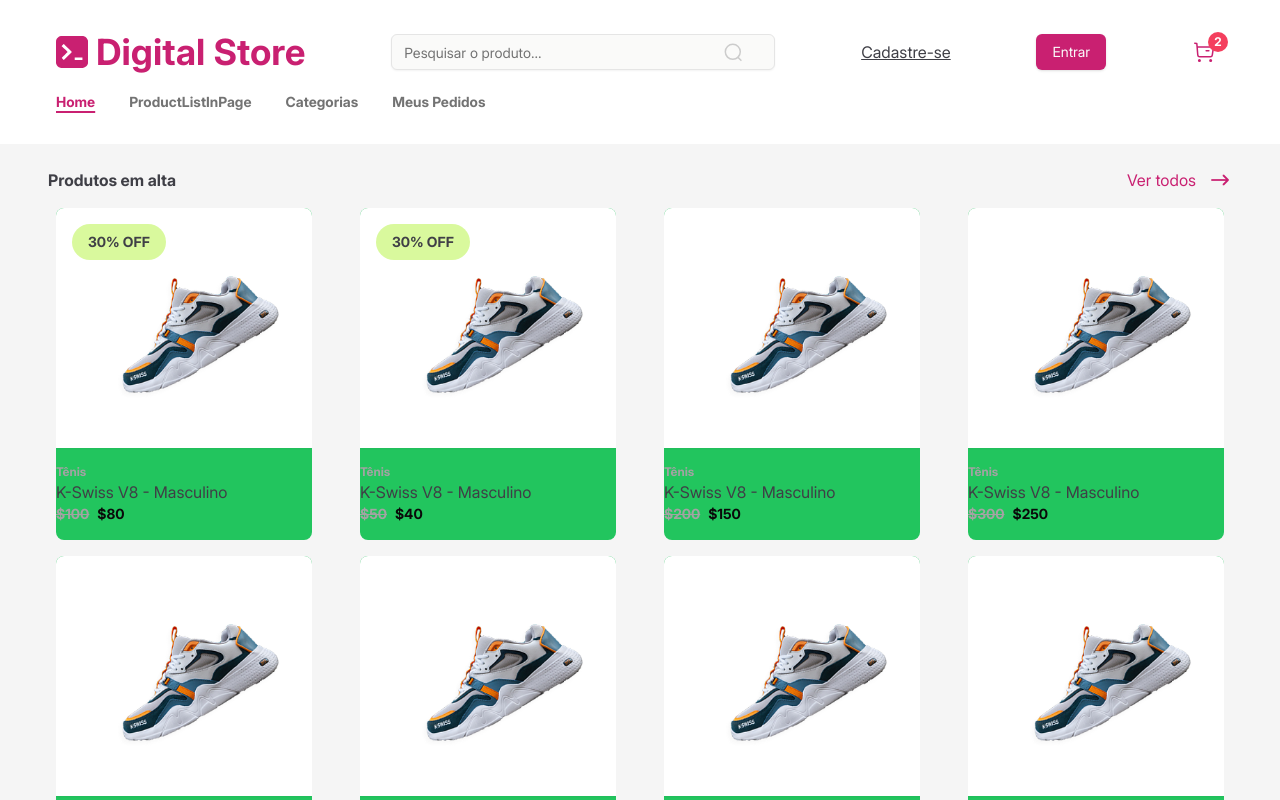
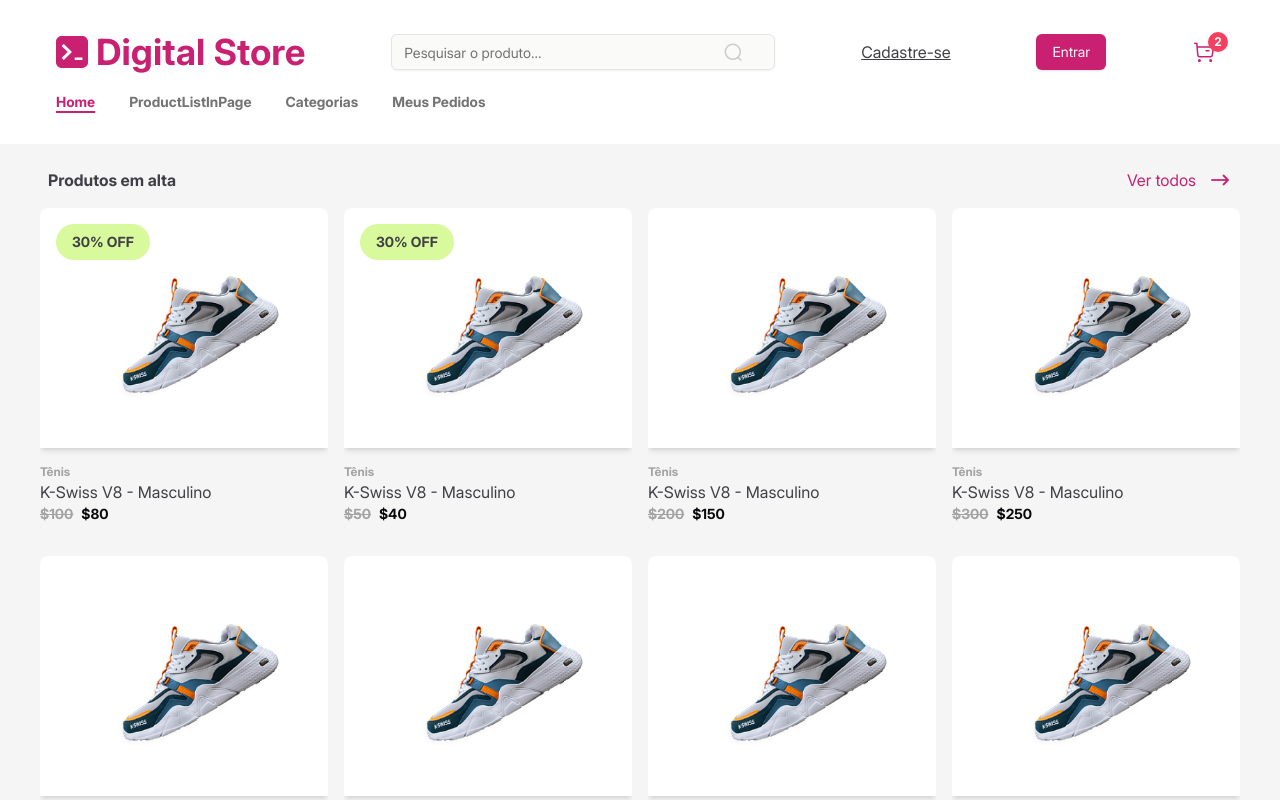
Before and after one commit to cauaosp/projeto-front-geracaotech, a React (Vite) app in the folder digital-store-project/: page / in a window 1280 px wide. Shown: the top 800 px of the page. Built offline with nearby package versions, Linux system fonts and the light colour scheme.

Commit message:
refactor: productCard resize

```diff
--- a/digital-store-project/src/components/ProductCard/index.jsx
+++ b/digital-store-project/src/components/ProductCard/index.jsx
@@ -4,11 +4,11 @@
   return (
     <div
       className={cn(
-        "bg-green-500 w-52 md:w-64 mx-auto h-fit rounded-lg overflow-hidden",
+        "mx-auto h-fit rounded-lg overflow-hidden w-full cursor-pointer",
         props.className
       )}
     >
-      <div className="bg-white h-60 flex items-center justify-center relative shadow-sm">
+      <div className="bg-white h-60 flex items-center justify-center relative shadow-md">
         {product.discount && (
           <div className="left-4 top-4 absolute bg-lime-200 text-zinc-700 text-sm font-bold py-2 px-4 rounded-full">
             {product.discount}% OFF
--- a/digital-store-project/src/components/ProductListing/index.jsx
+++ b/digital-store-project/src/components/ProductListing/index.jsx
@@ -5,8 +5,8 @@
     <div className="px-10 py-6">
       {top}
       <div className="grid grid-cols-2 sm:grid-cols-3 md:grid-cols-4 gap-4 justify-between">
-        {products.map((product) => {
-          return <ProductCard product={product} />;
+        {products.map((product, index) => {
+          return <ProductCard product={product} key={index} />;
         })}
       </div>
     </div>
--- a/digital-store-project/src/pages/HomePage/index.jsx
+++ b/digital-store-project/src/pages/HomePage/index.jsx
@@ -11,14 +11,14 @@
         top={
           <div className="flex justify-between px-2 mb-4">
             <div className="text-zinc-700 font-bold">Produtos em alta</div>
-            <div className="flex items-center gap-3 text-primary">
+            <a href="/productlist" className="flex items-center gap-3 text-primary">
               <div>Ver todos</div>
               <img
                 src="/right-purple.png"
                 alt="link para ver mais"
                 className="h-6"
               />
-            </div>
+            </a>
           </div>
         }
       />
```
